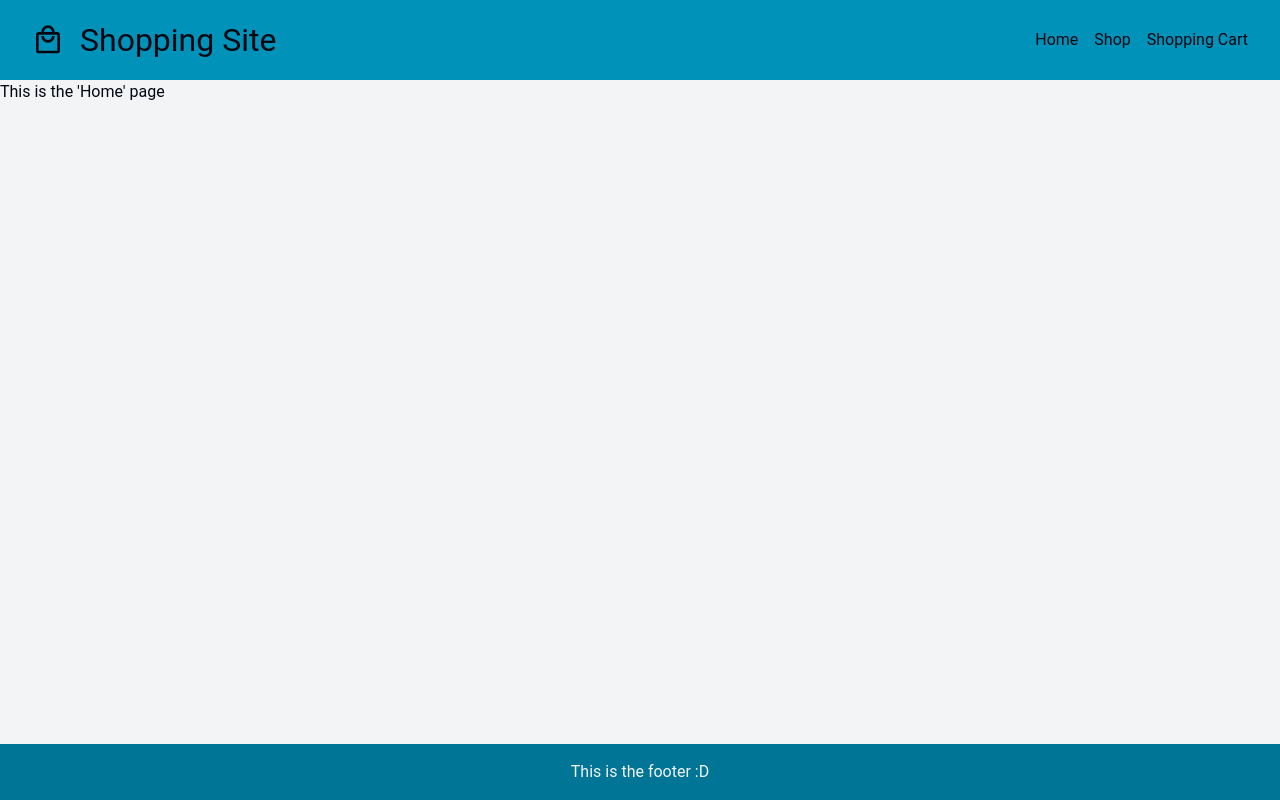
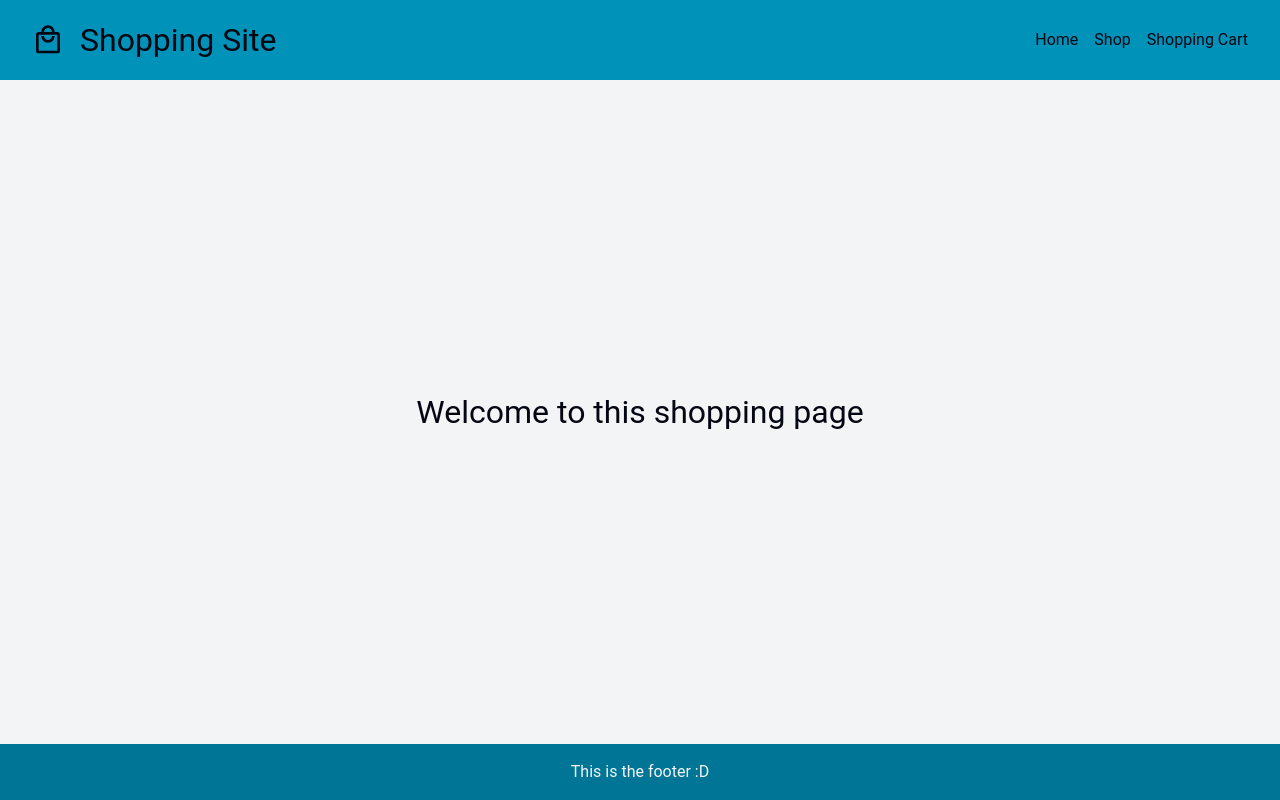
Before and after one commit to illtrythisout/odin-shopping-cart, a React (Vite) app: page / in a window 1280 px wide. Built offline with nearby package versions, Linux system fonts and the light colour scheme.

Commit message:
feat: make home page

```diff
--- a/src/components/home/Home.jsx
+++ b/src/components/home/Home.jsx
@@ -1,5 +1,10 @@
 import './home.module.css';
+import styles from './home.module.css';
 
 export default function Home() {
-  return <h1>This is the 'Home' page</h1>;
+  return (
+    <div className={styles.home}>
+      <h1>Welcome to this shopping page</h1>
+    </div>
+  );
 }
--- a/src/components/home/home.module.css
+++ b/src/components/home/home.module.css
@@ -0,0 +1,6 @@
+.home {
+  composes: content from '../app/app.module.css';
+  display: flex;
+  justify-content: center;
+  align-items: center;
+}
--- a/src/index.css
+++ b/src/index.css
@@ -81,3 +81,8 @@ svg {
 
   fill: var(--color-text-co);
 }
+
+h1 {
+  text-align: center;
+  font-size: 2em;
+}
```
